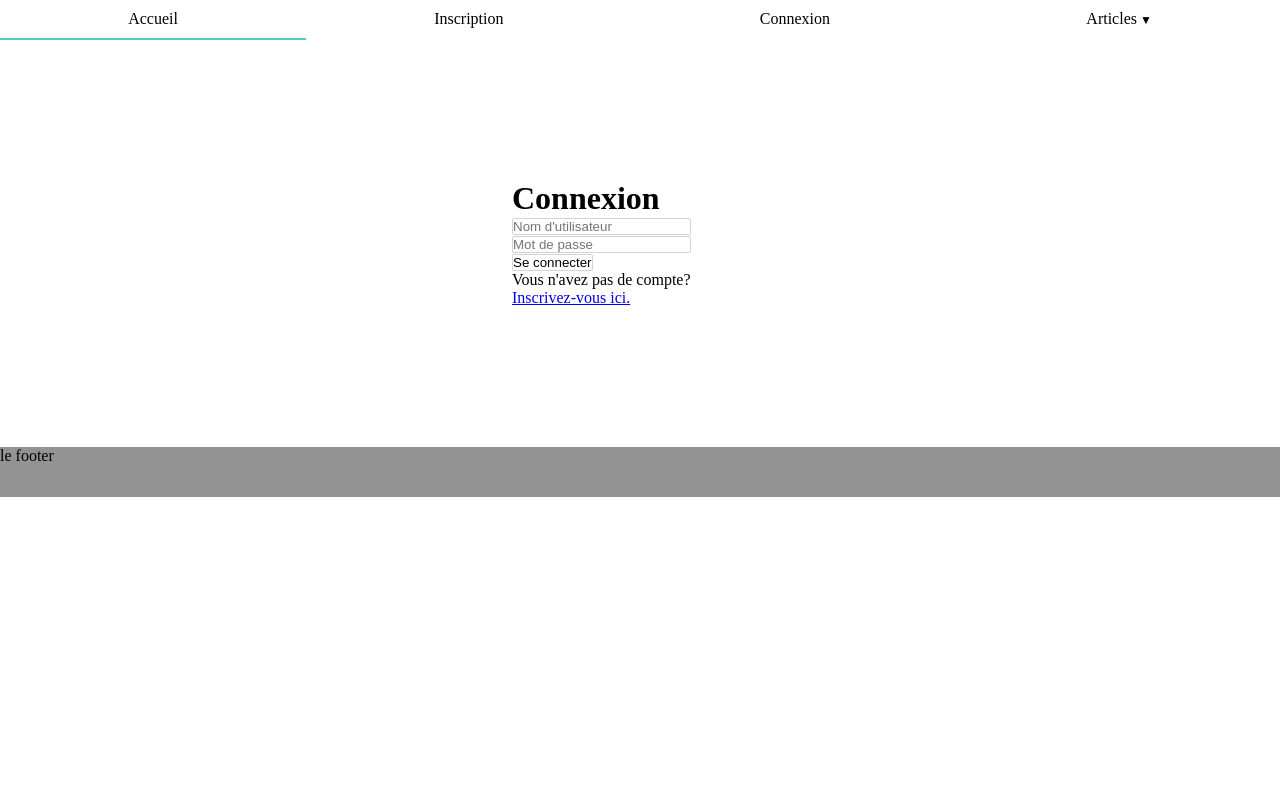
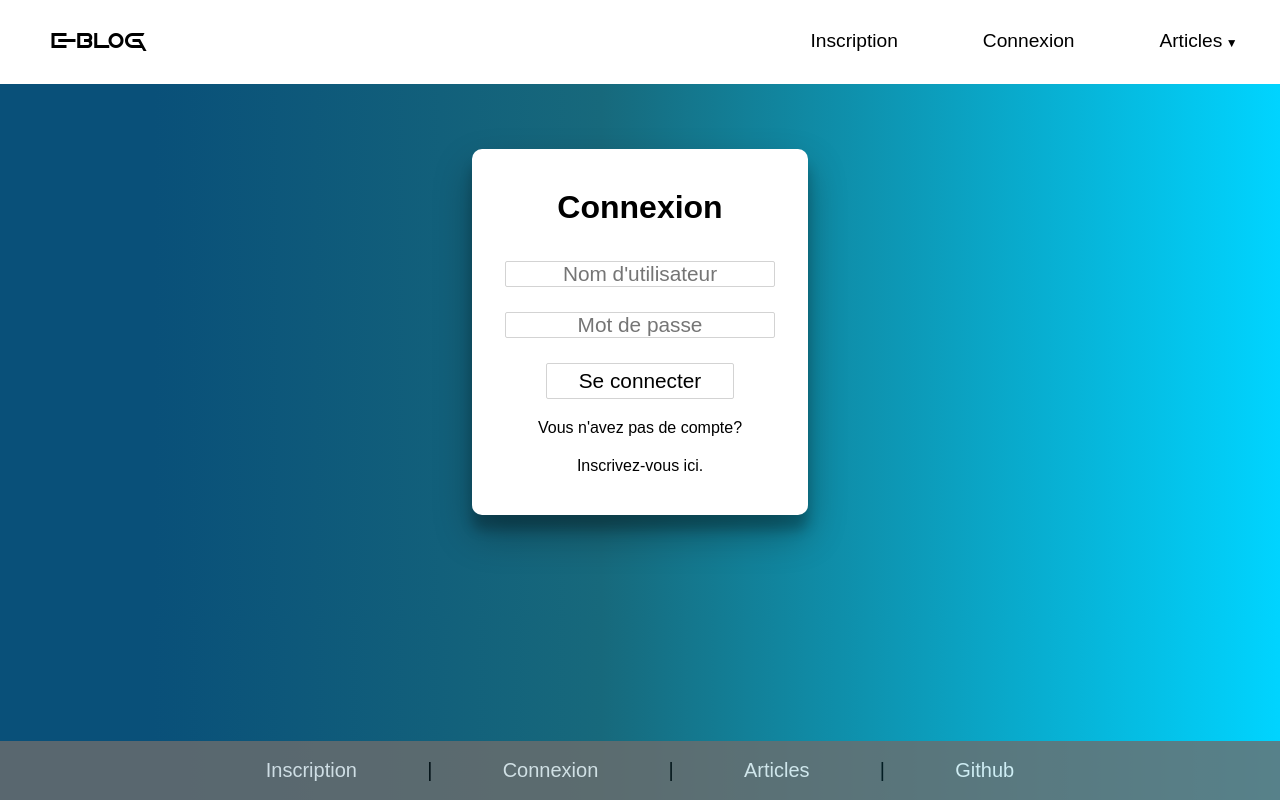
Before and after one commit to sebastien-bargier/blog, a PHP site: page /view/pages/connexion.php in a window 1280 px wide. Run offline with PHP 8.4, Linux system fonts and the light colour scheme.

Commit message:
mise à jour header, footer, css

```diff
--- a/index.php
+++ b/index.php
@@ -1,3 +1,7 @@
 <?php
 
+// Redirection vers la page d'accueil
+
 header('location: ./view/pages/accueil.php');
+
+?>
--- a/public/css/style.css
+++ b/public/css/style.css
@@ -1,38 +1,68 @@
+@font-face{
+    font-family: "game_of_squids";
+    src: url("../fonts/game_of_squids.otf");
+}
+
+@import url('https://fonts.googleapis.com/css2?family=Cormorant+Garamond:ital,wght@0,600;1,500&family=Poppins:wght@100;200;300;400;500;600;700;800&display=swap');
+
+@import url('https://fonts.googleapis.com/css2?family=Roboto+Slab:wght@100;200&display=swap');
+
 *{
     margin: 0px;
     padding: 0px;
+    font-family: "Poppins", sans-serif;
+    text-decoration: none;
+    color: black;
 }
 
-nav{
+html {
+    background: rgb(9,80,121);
+    background: linear-gradient(90deg, rgba(9,80,121,1) 12%, rgba(23,105,124,1) 47%, rgba(0,212,255,1) 100%);
+}
+
+header nav{
     width: 100%;
     margin: 0 auto;
     background-color: white;
     position: sticky;
+    display: flex;
+    justify-content: space-between;
     top: 0px;
 }
 
-nav ul{
+header nav ul{
     list-style-type: none;
     display: flex;
+    margin-top: 10px;
+    width: 40%;
+
 }
 
-nav ul li{
+header nav ul li{
     flex: auto;
     text-align: center;
     position: relative;
 }
 
-nav a{
+header nav a{
     display: block;
     text-decoration: none;
     color: black;
     border-bottom: 2px solid transparent;
-    padding: 10px 0px;
+    padding: 20px 0px;
+    font-size: 1.2rem;
+    transition: all 0.4s ease-in-out;
 }
 
-nav a:hover{
-    color: black;
-    border-bottom: 2px solid #4ECDC4;
+header .logo {
+    font-family: "game_of_squids";
+    font-size: 1.5rem;
+    margin-left: 50px;
+
+}
+
+header ul a:hover{
+    color: #4ECDC4;
 }
 
 .sous{
@@ -77,30 +107,70 @@ form {
     background-color: white;
     margin: 100px auto;
     border-radius: 10px;
+    align-items: center;
+    margin-top: 65px;
+    box-shadow: rgba(0, 0, 0, 0.3) 0px 19px 38px, rgba(0, 0, 0, 0.22) 0px 15px 12px;
 }
 
 form input {
     border: 1px solid lightgray;
     background-color: white;
     border-radius: 2px;
+    margin-top: 10px;
+    font-size: 1.3rem;
+    text-align: center;
 }
 
-.error {color : #ff0000;}
-.valid {color : rgb(44, 148, 44);}
+form p {
+    margin-top: 20px;
+}
+
+form h1 {
+    margin-bottom: 10px;
+    font-family: 'Roboto Slab', sans-serif;
+}
+
+.btn {
+    padding: 5px 32px;
+    cursor: pointer;
+}
+
+.form_container {
+    margin-top: 15px;
+}
 
 main {
-    min-height: 900px;
     display: flex;
     flex-direction: column;
 }
 
-.articles {
+section {
     display: flex;
-    flex-direction: column;
-    margin: 10px 50px;
-    justify-content: center;
-    border: 1px solid black;
-    padding: 5px 20px
+    flex-flow: row wrap;
+    width: 90%;
+    margin: auto;
+}
+
+article {
+    width: calc(100%/3 - 5 * 10px);
+    height: 400px;
+    background-color: white;
+    margin: 20px auto;
+    padding: 10px;
+    box-shadow: 5px 5px 20px black;
+}
+
+section article img {
+    width: 100%;
+    height: 300px;
+}
+
+section article p {
+    width: 300px;
+    display: -webkit-box;
+    -webkit-box-orient: vertical;
+    -webkit-line-clamp: 3;
+    overflow: hidden;
 }
 
 .pagination {
@@ -121,6 +191,49 @@ main {
 }
 
 footer {
-    height: 50px;
-    background-color: rgb(148, 147, 147);
+    background-color: #6D6D6D;
+    opacity: 0.8;
+    bottom: 0;
+    position: absolute;
+    width: 100%;
+    text-align: center;
+
 }
+
+footer ul li {
+    display: inline-block;
+    text-align: center;
+    padding: 1.4%;
+}
+
+footer ul li a{
+	color: white;
+    font-size: 20px;
+	text-decoration: none;
+    margin-left: 30px;
+    margin-right: 30px;
+
+}
+
+/* footer ul li a:hover {
+    color: white;
+} */
+
+.bar_footer {
+    font-size: 20px;
+
+}
+
+.error_php {
+    text-align: center;
+    font-size: 1rem;
+    margin-top: -70px;
+    color: white;
+}
+
+.error2_php {
+    text-align: center;
+    font-size: 1rem;
+    margin-top: -70px;
+    color: white;
+}
--- a/view/common/footer.php
+++ b/view/common/footer.php
@@ -1,3 +1,29 @@
-<div>
-    <p>le footer</p>
+<div class="footer">
+<nav>
+
+    <ul>
+
+        <?php if(isset($_SESSION['id'])) : ?>
+
+        <li><a href="profil.php">Profil</a></li>
+        <li class="bar_footer">|</li>
+        <li><a href="deconnexion.php">Déconnexion</a></li>
+        <li class="bar_footer">|</li>
+
+        <?php else : ?>
+
+        <li><a href="inscription.php">Inscription</a></li>
+        <li class="bar_footer">|</li>
+        <li><a href="connexion.php">Connexion</a></li>
+        <li class="bar_footer">|</li>
+
+        <?php endif ?>
+
+        <li><a href="#">Articles</a></li>
+        <li class="bar_footer">|</li>
+        <li><a href="#">Github</a></li>
+
+    </ul>
+
+</nav>
 </div>
--- a/view/common/header.php
+++ b/view/common/header.php
@@ -1,22 +1,28 @@
 <nav>
+
+  <a class="logo" href="accueil.php">eBLOG</a>
+
   <ul>
-    <li><a href="accueil.php">Accueil</a></li>
 
-    <?php if($_SESSION) : ?>
-        <li><a href="profil.php">Profil</a></li>
-        <li><a href="deconnexion.php">Déconnexion</a></li>
+    <?php if(isset($_SESSION['id'])) : ?>
+
+      <li><a href="profil.php">Profil</a></li>
+      <li><a href="../common/deconnexion.php">Déconnexion</a></li>
 
     <?php else : ?>
-        <li><a href="inscription.php">Inscription</a></li>
-        <li><a href="connexion.php">Connexion</a></li>
+
+      <li><a href="inscription.php">Inscription</a></li>
+      <li><a href="connexion.php">Connexion</a></li>
 
     <?php endif ?>
 
     <li class="deroulant"><a href="articles.php">Articles</a>
       <ul class="sous">
+
         <li><a href="">Categorie 1</a></li>
         <li><a href="">Categorie 2</a></li>
         <li><a href="">Categorie 3</a></li>
+
       </ul>
     </li>
   </ul>
```
Also changed, not shown: public/fonts/game_of_squids.otf (added).
